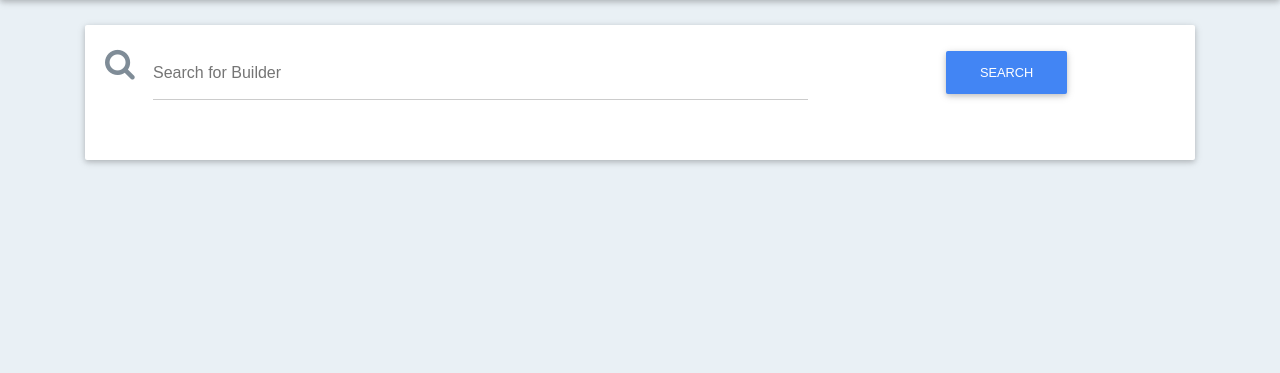
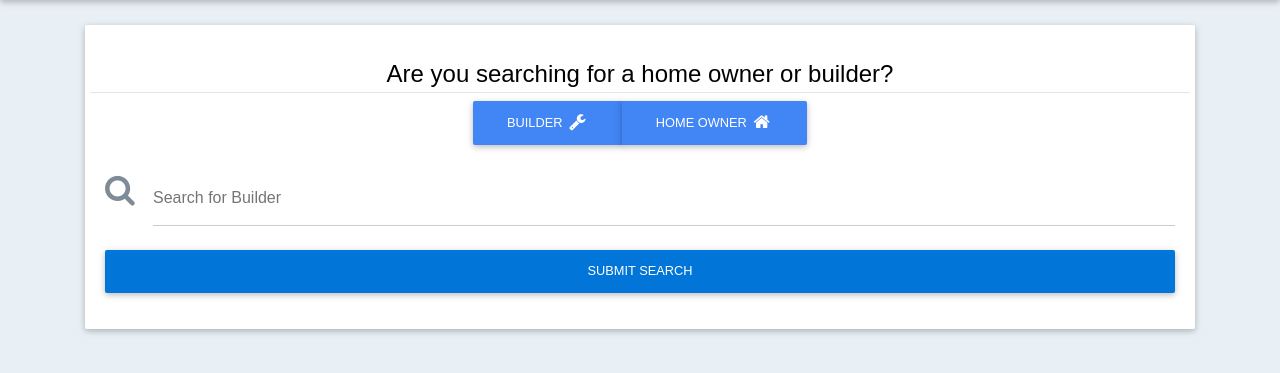
Before and after one commit to ccates1/EasyBuild, a PHP site: page /connect.php in a window 1280 px wide. Shown: the part 72-445 px from the top of the page. Run offline with PHP 8.4, Linux system fonts and the light colour scheme; the visitor is signed in with stand-in values (Sample User, id 1); some libraries are stand-ins or nearby versions.

Commit message:
Connect now has working search box.

```diff
--- a/www/connect.php
+++ b/www/connect.php
@@ -11,36 +11,98 @@ if (empty($_SESSION['username'])) {
 </head>
 <body>
   <?php include("nav.html"); ?>
-  <?php
-
-  ?>
   <div class="container">
     <div class="page-content">
       <div class="card">
         <div class="card-block">
-          <form method="post" action="<?php echo $_SERVER['PHP_SELF']; ?>">
+          <form method="post" action="<?php echo $_SERVER['PHP_SELF']; ?>" name="searchForm">
             <div class="row">
-              <div class="col-sm-8">
-                <div class="md-form">
-                  <i class="fa fa-search prefix"></i>
-                  <input type="text" id="search" class="form-control" name="search">
-                  <label for="search">Search for Builder</label>
+              <div class="form-control text-center" style="border: 0px;">
+                <legend style="color: #000;">
+                  Are you searching for a home owner or builder?
+                </legend>
+                <div class="btn-group" data-toggle="buttons">
+                  <label class="btn btn-primary">
+                    <input type="radio" name="user_type" id="builder" value="builder">Builder <i class="fa fa-wrench fa-fw"></i>
+                  </label>
+                  <label class="btn btn-primary">
+                    <input type="radio" name="user_type" id="owner" value="owner" >Home Owner <i class="fa fa-home fa-fw"></i>
+                  </label>
                 </div>
               </div>
-              <div class="col-sm-4 text-center">
-                <button type="submit" class="btn btn-primary">Search</button>
-              </div>
             </div>
+            <div class="md-form">
+              <i class="fa fa-search prefix"></i>
+              <input type="text" id="search" class="form-control" name="search">
+              <label for="search">Search for Builder</label>
+            </div>
+            <button type="submit" class="btn bg-primary btn-block">Submit Search</button>
           </form>
+          <?php
+            if($_SERVER['REQUEST_METHOD'] == 'POST') {
+              $errors = array();
+              $search = $_POST['search'];
+              if(isset($_POST['user_type'])) {
+                $user_type = $_POST['user_type'];
+              } else {
+                $errors[] = "Please select which type of user you are searching for!";
+              }
+              if(!empty($search) && !empty($user_type)) {
+                if($user_type == "builder") {
+                  $query = mysqli_query($dbc, "SELECT * FROM Builders WHERE username = '$search' OR email = '$search'");
+                } else {
+                  $query = mysqli_query($dbc, "SELECT * FROM Owners WHERE username = '$search' OR email = '$search'");
+                }
+                if(mysqli_num_rows($query) != 0) {
+                  // Searched by the username
+                  while($row = mysqli_fetch_array($query)) {
+                    $dbusername = mysql_real_escape_string($row['username']);
+                    $dbemail = mysql_real_escape_string($row['email']);
+                    found($dbusername, $dbemail);
+                  }
+                } else {
+                  // Username and email was not found
+                  $errors[] = "There is no user with the provided credentials!";
+                }
+              } else {
+                if(empty($search)) {
+                  $errors[] = "Please enter a username to search!";
+                }
+              }
+              if(!empty($errors)) {
+                notFound($search);
+              }
+            }
+          ?>
+          <div class="row">
+              <?php
+              function found($username, $email) {
+                echo "<div class='col-xs-12'>
+                <div class='text-center'>
+                <div class='alert alert-success' role='alert'>
+                <strong>User Found!</strong> <br />
+                <i class='fa fa-user-circle-o fa-fw'></i> Username: ".$username." <br />
+                <i class='fa fa-hashtag fa-fw'></i> Email: ".$email." <br />
+                <button type='button' class='btn btn-info'>Send Connection!</button>
+                </div>
+                </div>";
+              }
+              function notFound($search) {
+                echo "<div class='col-xs-12'>
+                <div class='text-center'>
+                <div class='alert alert-danger' role='alert'>
+                <strong>User Not Found!</strong> <br />
+                <i class='fa fa-times fa-fw'></i> ".$search." was not found within the system! <i class='fa fa-times fa-fw'></i><br />
+                </div>
+                </div>";
+              }
+              ?>
+          </div>
         </div>
       </div>
     </div>
   </div>
   <?php include('scripts.html'); ?>
-  <script type="text/javascript" src="//cdnjs.cloudflare.com/ajax/libs/jquery.matchHeight/0.7.0/jquery.matchHeight-min.js"></script>
-  <script type="text/javascript">
-  $('.card').matchHeight();
-  </script>
 </body>
 
 </html>
```
Also changed, not shown: www/index.php (+18 -3 lines), www/login.php (+12 -2 lines).
